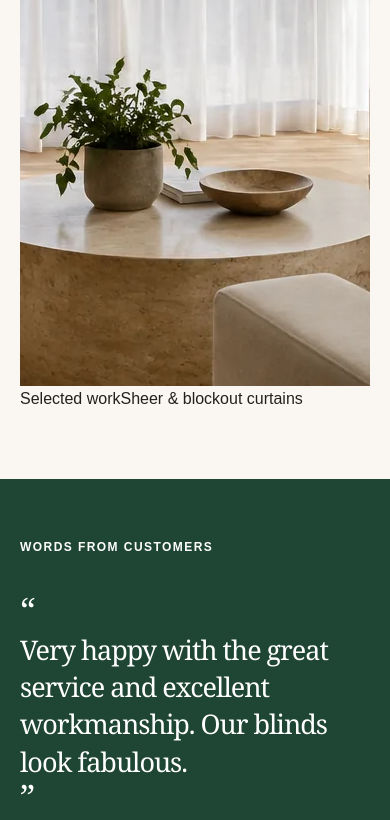
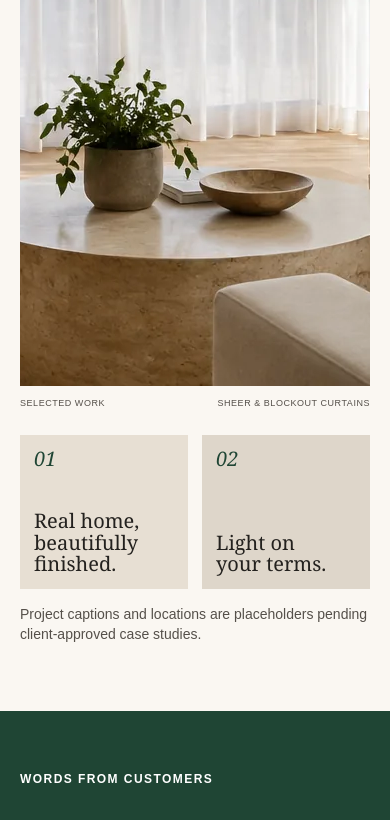
Before and after one commit to LXMachado/AC-B-draft, a plain HTML site: page index.html in a window 390 px wide. Shown: the part 4401-5221 px from the top of the page. Drawn offline with Linux system fonts and the light colour scheme.

Commit message:
feat(gallery): introduce side placeholder cards and grid layout
Restructure the work gallery from a single image block into a two-column
grid with a primary image and a side stack of two numbered placeholder
cards (01/02) that preview forthcoming case studies. Add a content note
beneath the gallery to flag captions and locations as placeholders
pending client-approved case studies.

- Switch `.gallery` to `display: grid` with a 1.4fr / 0.6fr split at
  desktop, stacking the side column into two rows on mobile.
- Update `.gallery-main img` aspect ratios so the hero crop remains
  visually balanced alongside the side cards.
- Style `.work-placeholder` tiles with serif italic numerals and copy,
  using existing `--taupe` and `--border` tokens for the two variants.
- Style the gallery `figcaption` as a flex row with uppercase meta text
  sized at 9px.
- Remove a block of redundant `.product-grid`, `.motor`, `.feature-card`
  and `.gallery-main img` rules that were superseded by earlier work.

```diff
--- a/index.html
+++ b/index.html
@@ -281,7 +281,21 @@
                 ><span>Sheer &amp; blockout curtains</span>
               </figcaption>
             </figure>
+            <div class="gallery-side">
+              <div class="work-placeholder one">
+                <span>01</span>
+                <p>Real home,<br />beautifully finished.</p>
+              </div>
+              <div class="work-placeholder two">
+                <span>02</span>
+                <p>Light on<br />your terms.</p>
+              </div>
+            </div>
           </div>
+          <p class="content-note">
+            Project captions and locations are placeholders pending
+            client-approved case studies.
+          </p>
         </div>
       </section>
 
--- a/styles.css
+++ b/styles.css
@@ -409,15 +409,53 @@ h3 {
   padding-bottom: 67px;
 }
 .gallery {
-  display: block;
+  display: grid;
+  gap: 14px;
 }
 .gallery-main {
   margin: 0;
 }
 .gallery-main img {
   width: 100%;
-  aspect-ratio: 1 / 0.72;
+  aspect-ratio: 1 / 0.82;
   object-fit: cover;
+}
+.gallery figcaption {
+  padding: 10px 0;
+  display: flex;
+  justify-content: space-between;
+  gap: 10px;
+  font-size: 9px;
+  text-transform: uppercase;
+  letter-spacing: 0.06em;
+  color: var(--body);
+}
+.gallery-side {
+  display: grid;
+  grid-template-columns: 1fr 1fr;
+  gap: 14px;
+}
+.work-placeholder {
+  height: 154px;
+  padding: 14px;
+  display: flex;
+  flex-direction: column;
+  justify-content: space-between;
+}
+.work-placeholder span {
+  font: 400 20px/1 var(--serif);
+  color: var(--green);
+  font-style: italic;
+}
+.work-placeholder p {
+  font: 400 20px/1.08 var(--serif);
+  margin: 0;
+}
+.one {
+  background: var(--taupe);
+}
+.two {
+  background: var(--border);
 }
 .content-note {
   font-size: 14px;
@@ -461,7 +499,7 @@ h3 {
 }
 .showroom-image img {
   width: 100%;
-  aspect-ratio: 1/0.75;
+  aspect-ratio: 1 / 0.75;
   object-fit: cover;
 }
 .showroom-copy > p:not(.eyebrow) {
@@ -799,8 +837,18 @@ button:focus-visible {
     letter-spacing: 0.15em;
     color: var(--green);
   }
+  .gallery {
+    grid-template-columns: 1.4fr 0.6fr;
+  }
   .gallery-main img {
-    aspect-ratio: 1 / 0.58;
+    aspect-ratio: 1 / 0.9;
+  }
+  .gallery-side {
+    grid-template-columns: 1fr;
+    grid-template-rows: 1fr 1fr;
+  }
+  .work-placeholder {
+    height: auto;
   }
   .review-grid {
     grid-template-columns: 0.7fr 1.6fr 0.7fr;
@@ -876,26 +924,6 @@ button:focus-visible {
   .quote h2 {
     font-size: 55px;
   }
-  .product-grid {
-    grid-template-columns: 1.05fr 1.05fr 0.9fr;
-  }
-  .motor {
-    grid-column: auto;
-    display: flex;
-    min-height: 410px;
-  }
-  .motor-image {
-    height: 120px;
-  }
-  .feature-card {
-    min-height: 500px;
-  }
-  .card-image {
-    height: 260px;
-  }
-  .feature-card.sheer .card-image {
-    height: 260px;
-  }
   .card-body {
     padding: 25px;
   }
@@ -904,9 +932,6 @@ button:focus-visible {
   }
   .steps li {
     padding: 22px 0;
-  }
-  .gallery-main img {
-    aspect-ratio: 1 / 0.5;
   }
   .review {
     padding: 90px 0;
```
